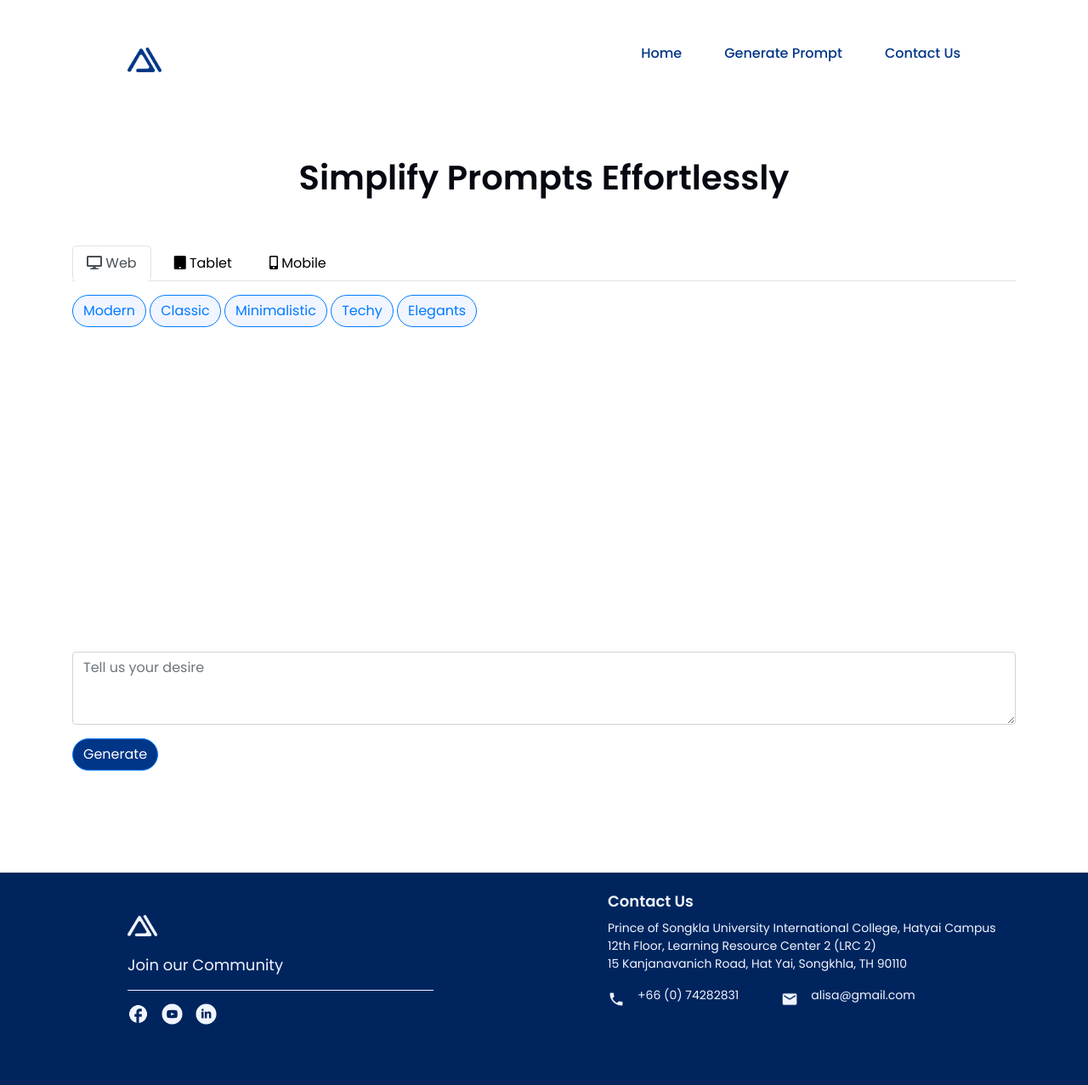
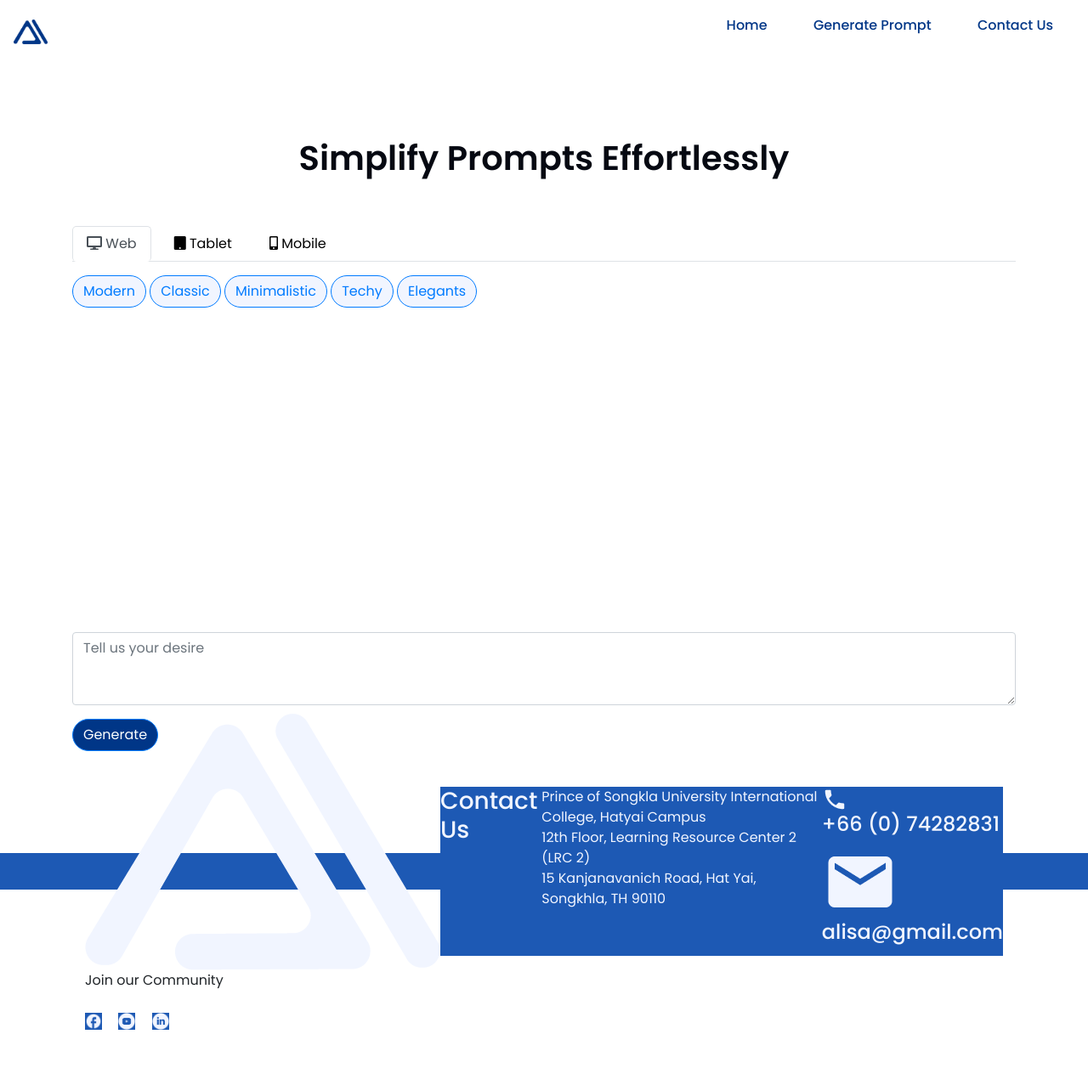
Before and after one commit to chalisa-puwaphat/ALISA-GPT3.5, a Flask app: page /generate in a window 1280 px wide. Shown: the whole page at 85% size. After the commit the page ends 1212 px from the top, so only its background shows below. Run offline with Flask 3, Linux system fonts and the light colour scheme; some libraries are stand-ins or nearby versions.

Commit message:
Update style.css

```diff
--- a/static/style.css
+++ b/static/style.css
@@ -8,38 +8,60 @@ body {
 
 /* -------------------------------------Navigation Bar Part-------------------------------------  */
 
-.navbar {
-  background-color: #FFFFFF;
+nav {
   display: flex;
+  align-items: center;
   justify-content: space-between;
-  align-items: center;
   padding-top: 50px;
-  padding-left: 150px;
-  padding-right: 150px;
+  padding-left: 100px;
+  padding-right: 100px;
+  padding-bottom: 50px;
+}
+
+.navbar-logo {
+  padding-bottom: 30px;
 }
 
 .navbar-logo img {
-  width: 40px; /* Adjust the width as needed */
+  width: 40px;
   height: auto;
+  position: absolute;
+  cursor: pointer;
 }
 
-.navbar-links ul {
-  list-style: none;
-  display: flex;
-  gap: 20px;
+nav ul li {
+  list-style-type: none;
+  display: inline-block;
+  padding: 10px 25px;
 }
 
-.navbar-links li a {
+nav ul li a {
+  color: #003687;
   text-decoration: none;
-  color: 003687;
   font-weight: 500;
-  font-size: 16px;
-  padding-left: 30px;
-  color: #003687;
-  text-align: center;
-  font-family: Poppins;
-  font-style: normal;
-  line-height: normal;
+  position: relative;
+}
+
+nav ul li a::before {
+  content: '';
+  position: absolute;
+  top: 120%;
+  left: 0;
+  width: 0;
+  height: 2.8px;
+  background: #003687;
+  transition: .3s;
+  font-weight: bold;
+}
+
+nav ul li a:hover {
+  font-weight: 600;
+  text-decoration: none;
+}
+
+nav ul li a:hover:before {
+  width: 100%;
+  font-weight: 600;
 }
 
 h1 {
@@ -148,122 +170,40 @@ h1 {
 /* -------------------------------------Footer Part-------------------------------------  */
 
 .footer {
-  background-color: #00255E;
-  text-align: left;
+  height: 5.4vh;
+  /* Adjust as needed */
+  background-color: #1D59B4;
   display: flex;
   justify-content: space-between;
-  align-items: top; /* Center items along the cross axis (vertically) */
-  /* position: fixed; */
-  width: 100%;
-  height: 250px;
-  bottom: 0;
+  align-items: center;
+  padding-left: 100px;
+  /* Adjust padding as needed */
+  padding-right: 100px;
 }
 
-.footer-left,.footer-right {
-  flex: 1;
+.footer-left h6 {
+  margin: 0;
+  font-size: 16px;
+  font-weight: 500;
+  color: #F1F5FF !important;
+  background-color: #1D59B4;
 }
 
-/* Additional styling for each column */
-.footer-left {
+.footer-right {
+  display: flex;
+  gap: 5px;
+  /* Adjust the gap between social icons */
+  padding-bottom: 5px;
   text-align: left;
-  padding-left: 150px;
-  padding-top: 50px;
   color: #F1F5FF;
+  background-color: #1D59B4;
 }
 
-.footer-left p{
-  padding-top: 20px;
-  text-align: left;
-  font-weight: 400;
-  font-size: 18px;
-  color: #F1F5FF;
-}
-
-.separator {
-  width: 360px;
-  height: 1px;
-  background-color: #F1F5FF;
-  margin: 5px 0; /* Adjust the margin as needed */
-}
-
-.social-media{
-  display: flex;
-  align-items: center;
-}
-
-.social-icon{
-  width: 25px;
+.social-icon {
+  width: 20px;
   height: auto;
   margin-right: 15px;
   margin-top: 10px;
+  background-color: #1D59B4;
+  cursor: pointer;
 }
-
-.footer-right {
-  text-align: left;
-  color: #F1F5FF;
-  padding-top: 20px;
-}
-
-.footer-right h3{
-  color: #F1F5FF;
-  text-align: left;
-  font-size: 18px;
-  font-style: normal;
-  font-weight: 600;
-  line-height: 150%;
-}
-
-.footer-right p{
-  color: #F1F5FF;
-  text-align: left;
-  font-size: 14px;
-  font-style: normal;
-  font-weight: 400;
-  line-height: 150%;
-}
-
-.logo {
-  width: 35px; /* Adjust the width of the logo as needed */
-  height: auto; /* Maintain aspect ratio */
-}
-
-.contact-info {
-  display: flex;
-  align-items: center;
-}
-
-.call-icon {
-  width: 20px;
-  height: auto;
-  margin-right: 15px; /* Add some space between the icon and the phone number */
-}
-
-.phone-number{
-  color: #F1F5FF;
-  text-align: left;
-  font-size: 14px;
-  font-style: normal;
-  font-weight: 400;
-  line-height: 150%;
-}
-
-.contact-info {
-  display: flex;
-  align-items: center;
-}
-
-.email-icon {
-  width: 20px;
-  height: auto;
-  margin-left: 50px;
-  margin-right: 15px; /* Add some space between the icon and the phone number */
-}
-
-.email{
-  color: #F1F5FF;
-  text-align: left;
-  font-size: 14px;
-  font-style: normal;
-  font-weight: 400;
-  line-height: 150%;
-}
```
